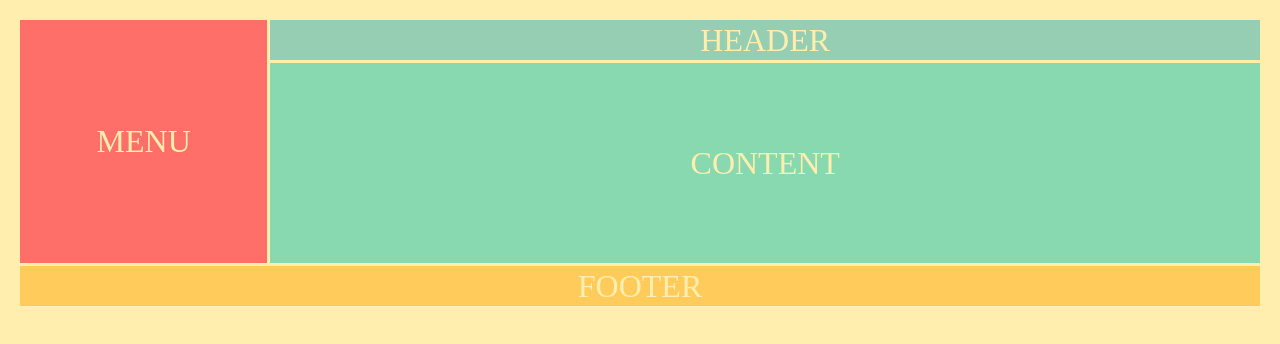
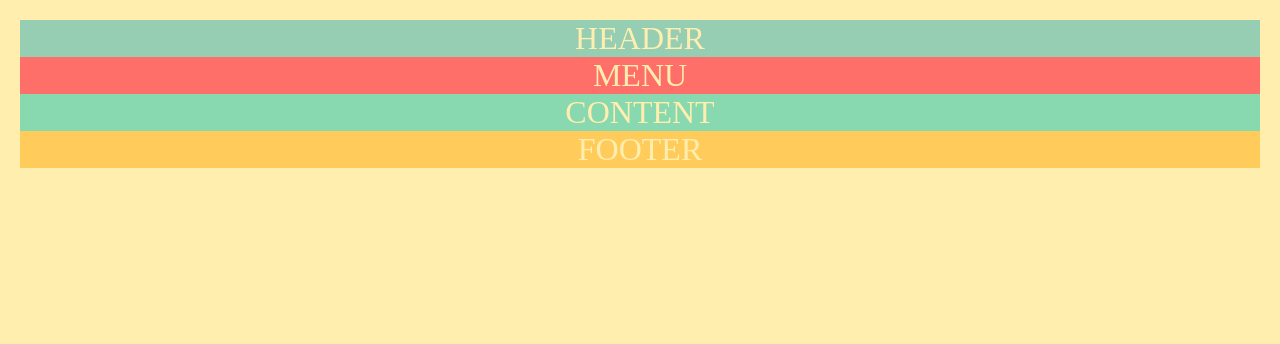
Before and after one commit to radekosmulski/html-and-css-mini, a plain HTML site: page index.html in a window 1280 px wide. Drawn offline with Linux system fonts and the light colour scheme.

Commit message:
reset styles

```diff
--- a/index.html
+++ b/index.html
@@ -7,24 +7,15 @@
   <link rel="stylesheet" href="styles.css">
   <style>
     .container {
-      display: grid;
-      grid-template-rows: 40px 200px 40px;
-      grid-template-columns: 1fr 4fr;
-      grid-gap: 3px;
     }
 
     .header {
-      grid-column-start: 2;
     }
     .footer {
-      grid-column: 1 / span 2;
     }
     .menu {
-      grid-row-start: 1;
-      grid-row-end: span 2;
     }
     .content {
-      grid-column: 2 / -1;
     }
   </style>
 </head>
```
